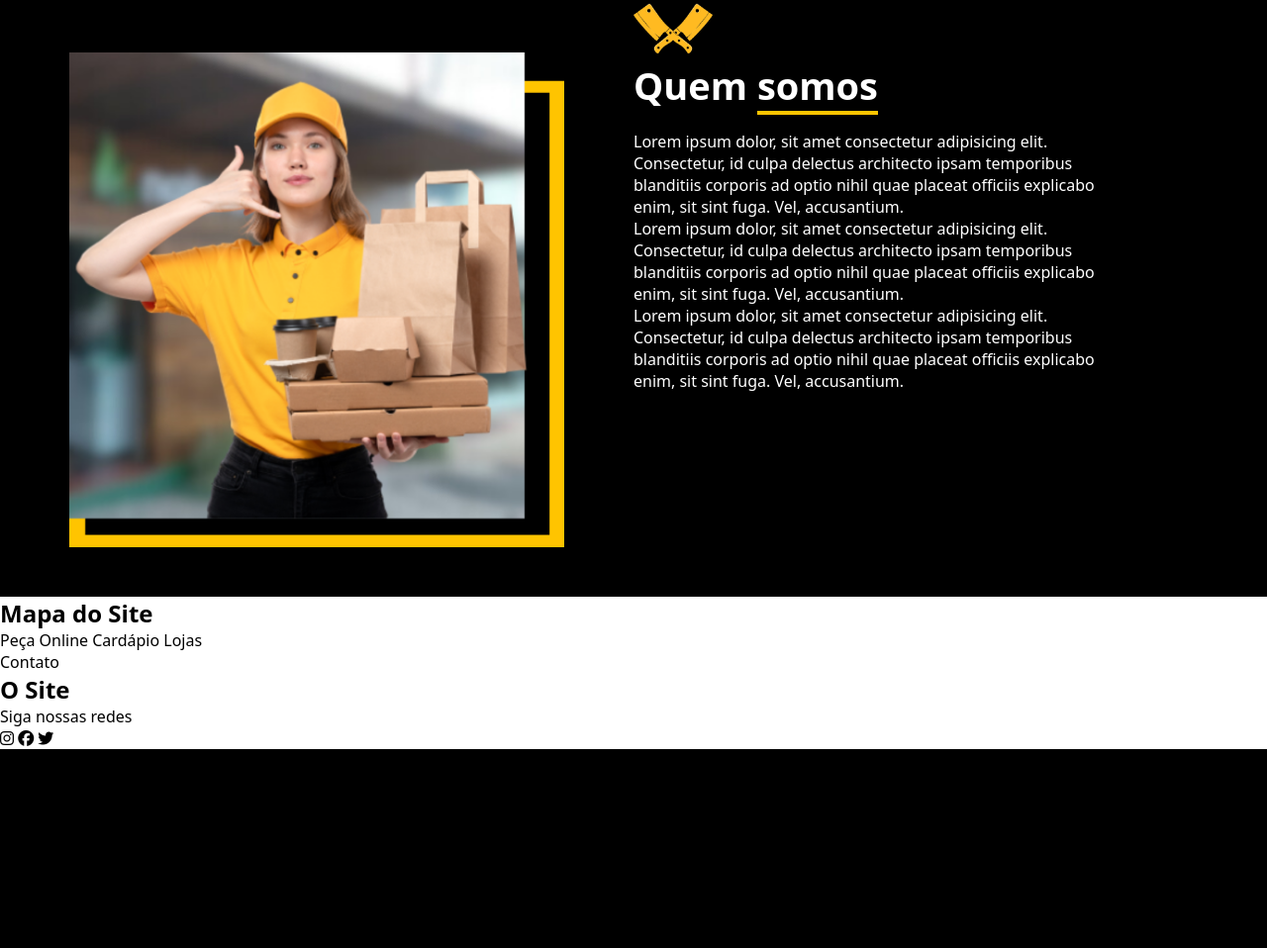
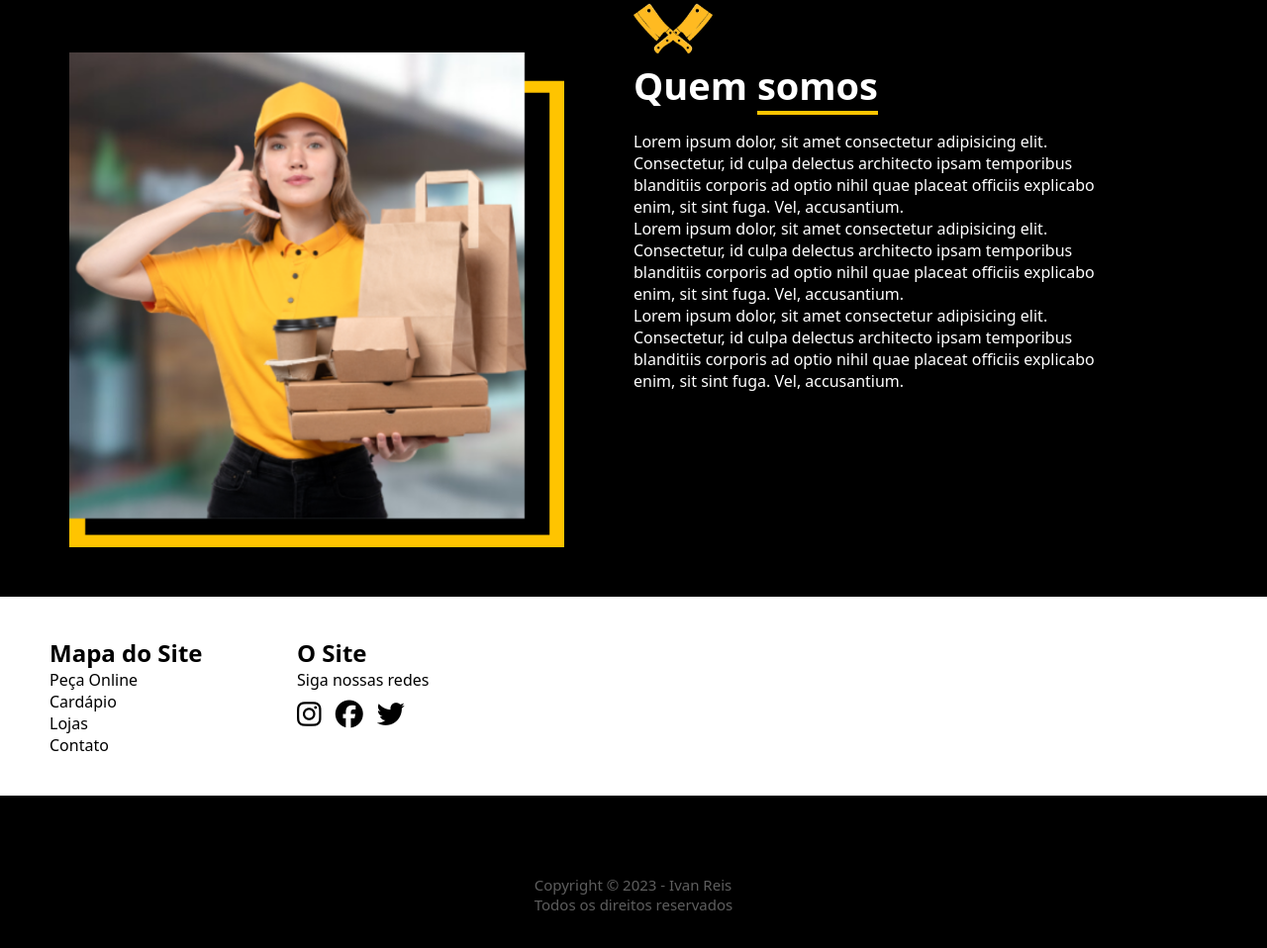
Before and after one commit to Ivan-ReisDev/hamburgueria, a plain HTML site: page index.html in a window 1280 px wide. Shown: the part 2072-3030 px from the top of the page at 99% size. Before the commit the page ends 2873 px from the top, so only its background shows below. Drawn offline with nearby package versions, Linux system fonts and the light colour scheme; files that its build step writes are made by us from their sources.

Commit message:
Update style.css

```diff
--- a/src/css/style.css
+++ b/src/css/style.css
@@ -49,6 +49,16 @@ nav {
 
 span {
     border-bottom: 4px solid rgb(255, 196, 0);
+}
+footer {
+    width:100% ;
+    height: 200px;
+    background-color: #000000;
+    display: flex;
+    align-items: center;
+    justify-content: center;
+    color: rgb(94, 94, 94);
+    font-size: 15px;
 }
 
 ::-webkit-scrollbar-track {
@@ -306,9 +316,27 @@ span {
 
 .map-site {
     background-color: white;
+    padding-top: 40px;
+    padding-left: 50px;
+    display: flex;
+    flex-direction: row;
+    padding-bottom: 40px;
 }
 
+.map-one {
+    display: flex;
+    flex-direction: column;
+}
 
+.map-siteum {
+    width: 250px;
+}
+
+.map-site i {
+    font-size: 28px;
+    margin-top: 10px;
+    margin-right: 10px;
+}
 
 @media (max-width:999px) {
 
```
